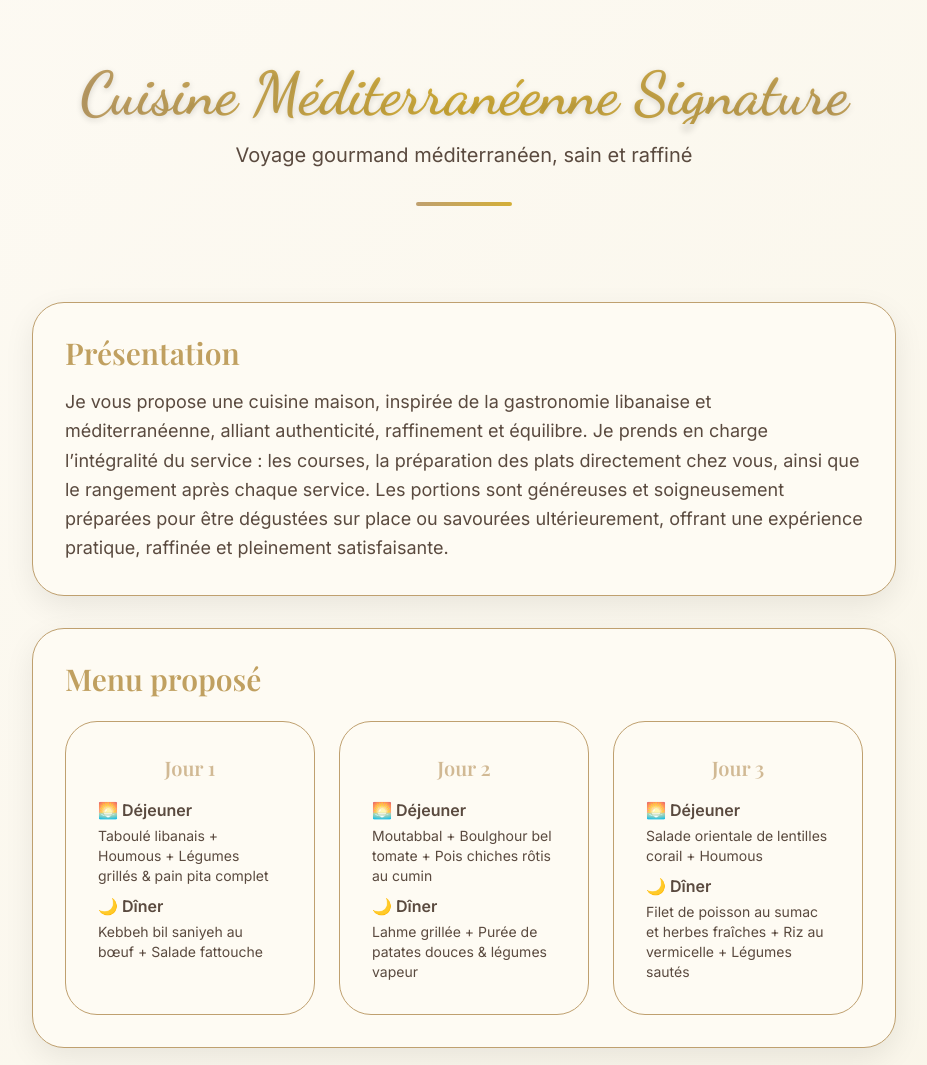
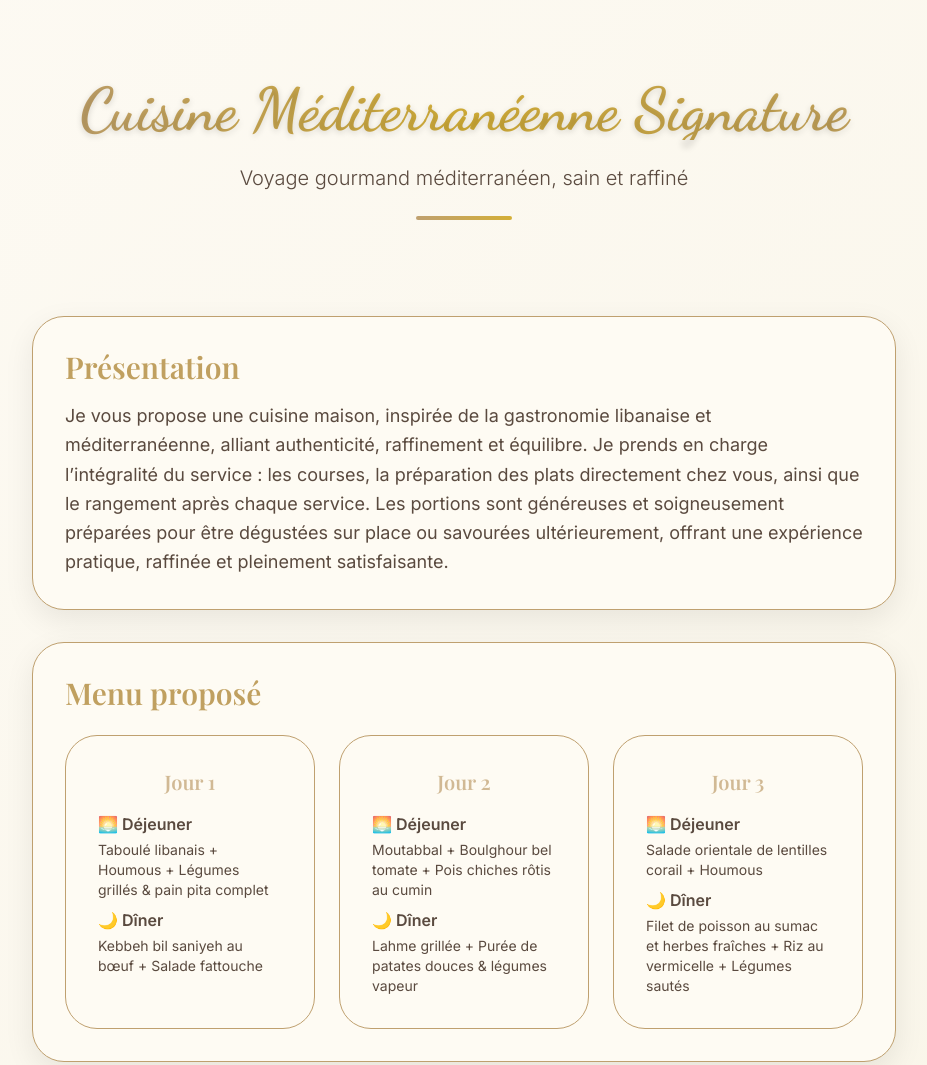
Before and after one commit to syamestacion-wq/catering-page, a plain HTML site: page index.html in a window 1280 px wide. Shown: the top 1065 px of the page, without its empty margins (176-1103 px from the left). Drawn offline with nearby package versions, Linux system fonts and the light colour scheme.

Commit message:
Adjust header styling and spacing in index.html

```diff
--- a/index.html
+++ b/index.html
@@ -49,14 +49,14 @@ header { padding: 2rem 0; border-radius: 4rem; }
 <main class="container mx-auto px-4 py-8 max-w-4xl relative z-10">
 
 <!-- Header -->
-<header class="text-center mb-16">
-    <h1 class="font-handwriting text-5xl md:text-6xl font-bold title-gold">
+<header class="text-center mb-16 pt-12">
+    <h1 class="font-handwriting text-5xl md:text-6xl font-bold title-gold leading-tight">
         Cuisine Méditerranéenne Signature
     </h1>
-    <p class="header-paragraph">
+    <p class="text-xl text-luxury font-light mt-6">
         Voyage gourmand méditerranéen, sain et raffiné
     </p>
-    <div class="w-24 h-1 bg-gradient-to-r from-[#bfa06f] to-[#d4af37] mx-auto mt-2 rounded-full"></div>
+    <div class="w-24 h-1 bg-gradient-to-r from-[#bfa06f] to-[#d4af37] mx-auto mt-6 rounded-full"></div>
 </header>
 
 
```
